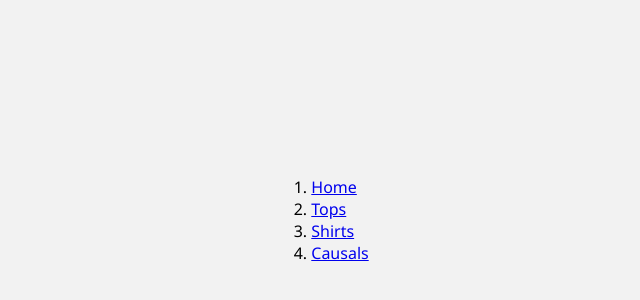
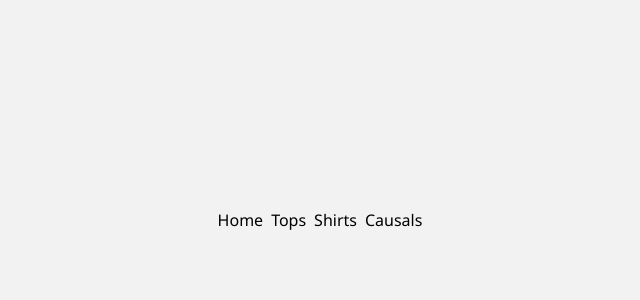
Before and after one commit to eha49/compies, a React (Vite) app: page / in a window 1280 px wide. Shown: the part 180-480 px from the top of the page, without its empty margins (320-960 px from the left). Built offline with nearby package versions, Linux system fonts and the light colour scheme.

Commit message:
crumb styling

```diff
--- a/src/components/Breadcrumbs/Breadcrumbs.jsx
+++ b/src/components/Breadcrumbs/Breadcrumbs.jsx
@@ -3,17 +3,40 @@ import styled from "styled-components";
 function Breadcrumbs({ children }) {
   return (
     <nav aria-label="Breadcrumb">
-      <ol>{children}</ol>
+      <BreadcrumbList>{children}</BreadcrumbList>
     </nav>
   );
 }
 
 function Crumbs({ href, children }) {
   return (
-    <li>
-      <a href={href}>{children}</a>
-    </li>
+    <CrumbWrapper>
+      <CrumbLink href={href}>{children}</CrumbLink>
+    </CrumbWrapper>
   );
 }
 
+const BreadcrumbList = styled.ol`
+  padding: 0;
+  margin: 0;
+  list-style: none;
+`;
+
+const CrumbWrapper = styled.li`
+  display: inline;
+
+  &:not(:first-of-type) {
+    margin-left: 8px;
+  }
+`;
+
+const CrumbLink = styled.a`
+  color: inherit;
+  text-decoration: none;
+
+  &:hover {
+    text-decoration: revert;
+  }
+`;
+
 export { Breadcrumbs, Crumbs };
```
